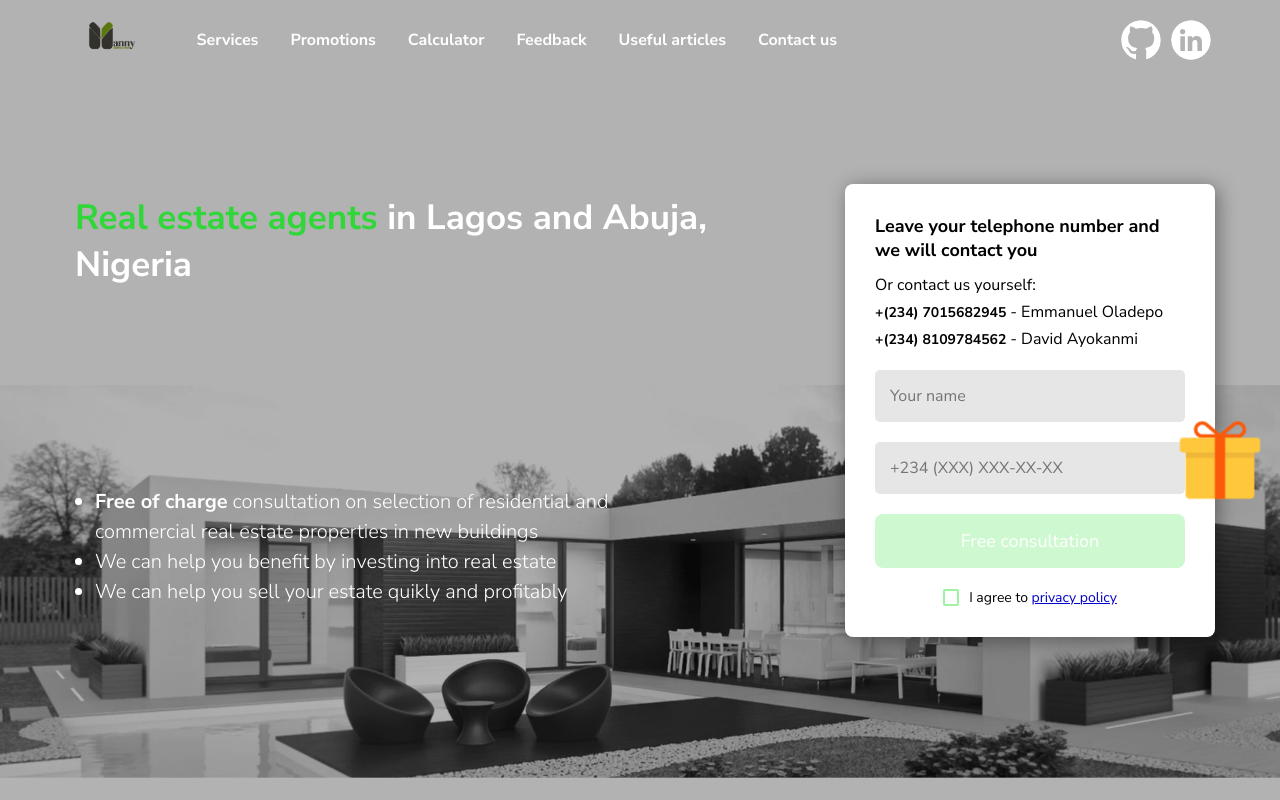
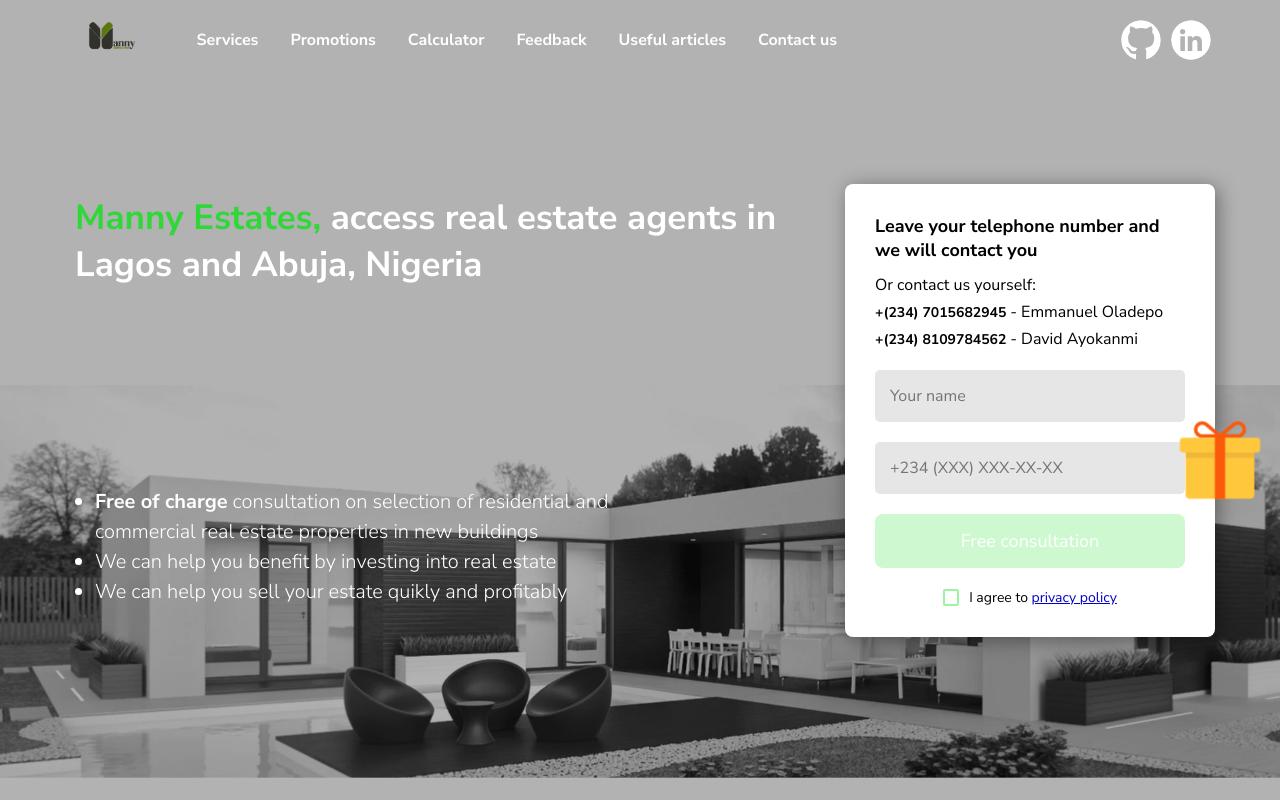
Before and after one commit to MrManny1/Mannyestates, a React (Create React App) app: page / in a window 1280 px wide. Shown: the top 800 px of the page. Built offline with nearby package versions, Linux system fonts and the light colour scheme.

Commit message:
Update RealEstateAgentsSection.jsx

```diff
--- a/src/components/website_sections/1st_real_estate_agents/RealEstateAgentsSection.jsx
+++ b/src/components/website_sections/1st_real_estate_agents/RealEstateAgentsSection.jsx
@@ -14,7 +14,7 @@
                     <div className={classes.textBlock}>
 
                         <p className={classes.titleBig}>
-                            <span className={classes.orangeTitleText}>Real estate agents</span> in Lagos and Abuja, Nigeria
+                            <span className={classes.orangeTitleText}>Manny Estates,</span> access real estate agents in Lagos and Abuja, Nigeria
                         </p>
 
                         <div className={classes.titleSmall}>
```
